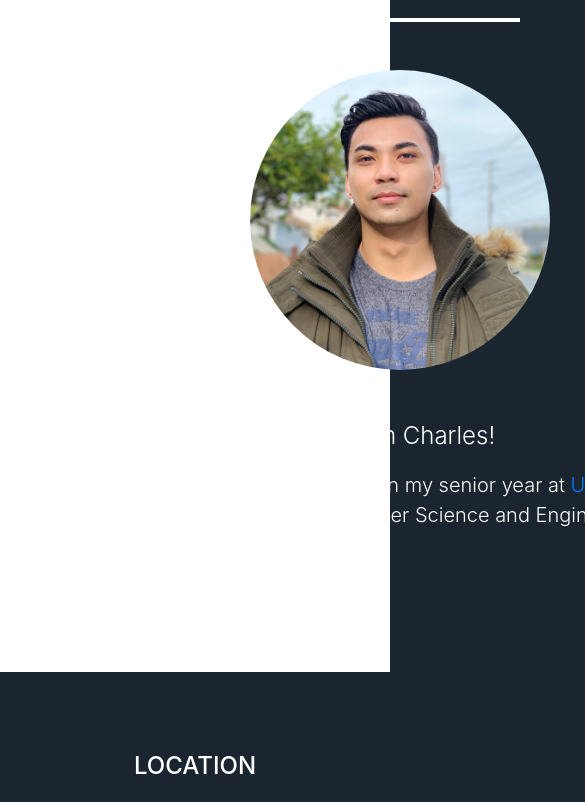
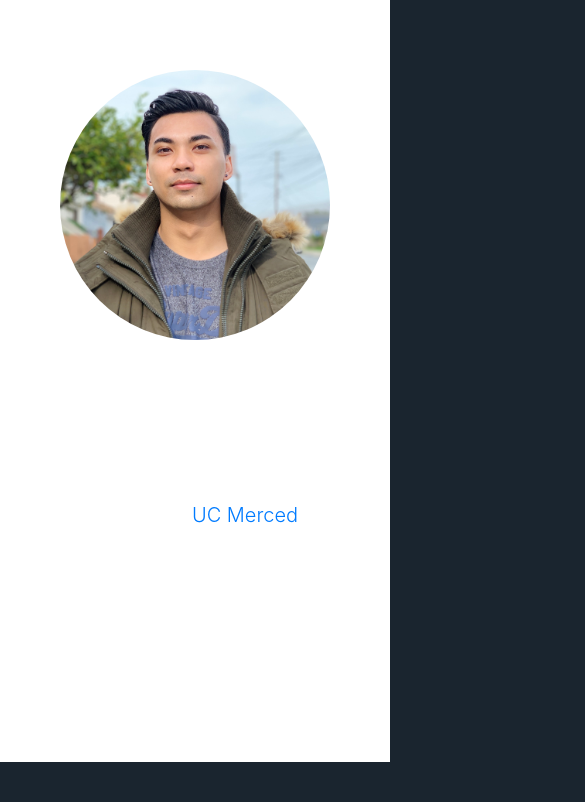
Before and after one commit to charlestol/chazt128.github.io, a website with bundled scripts: page index.html in a window 390 px wide. Shown: the part 650-1452 px from the top of the page, 585 px wide, since content can reach past the window. Built offline with nearby package versions, Linux system fonts and the light colour scheme.

Commit message:
fixed mobile

```diff
--- a/css/freelancer.css
+++ b/css/freelancer.css
@@ -69,6 +69,18 @@ hr.star-dark:after {
 .about {
   margin: 0 auto;
   width: 800px;
+}
+
+@media (max-width: 850px) {
+  .about {
+    width: 500px;
+  }
+}
+
+@media (max-width: 550px) {
+  .about {
+    width: 300px;
+  }
 }
 
 section {
```
